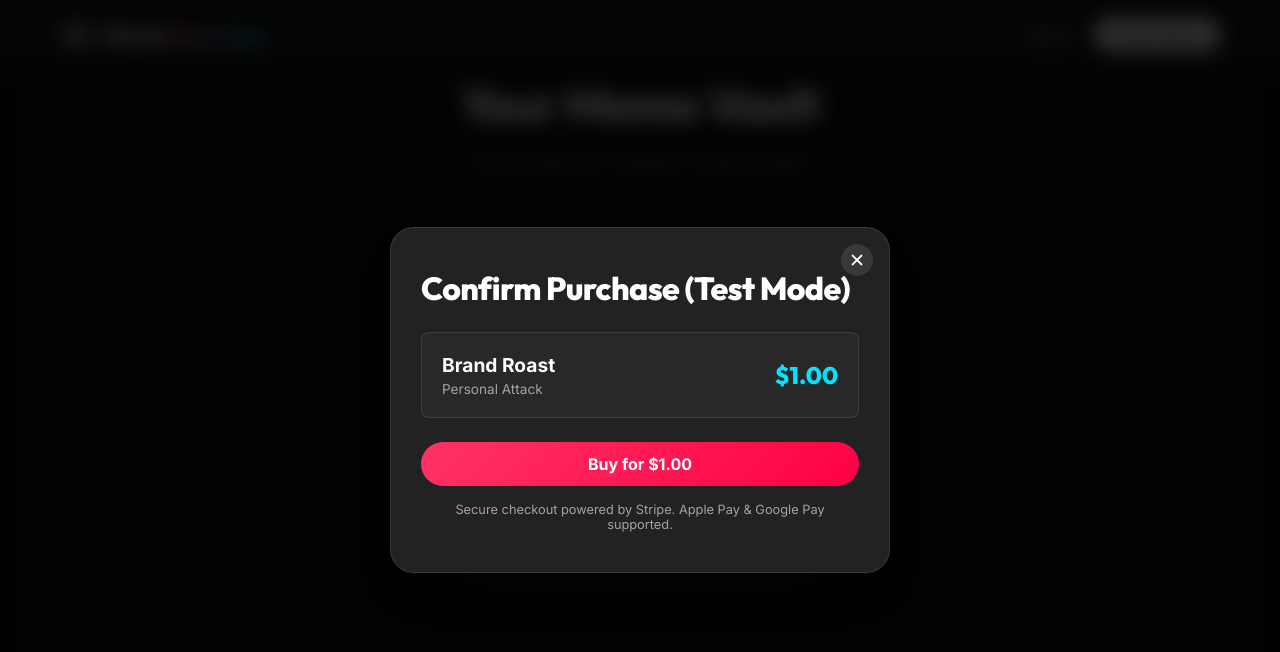
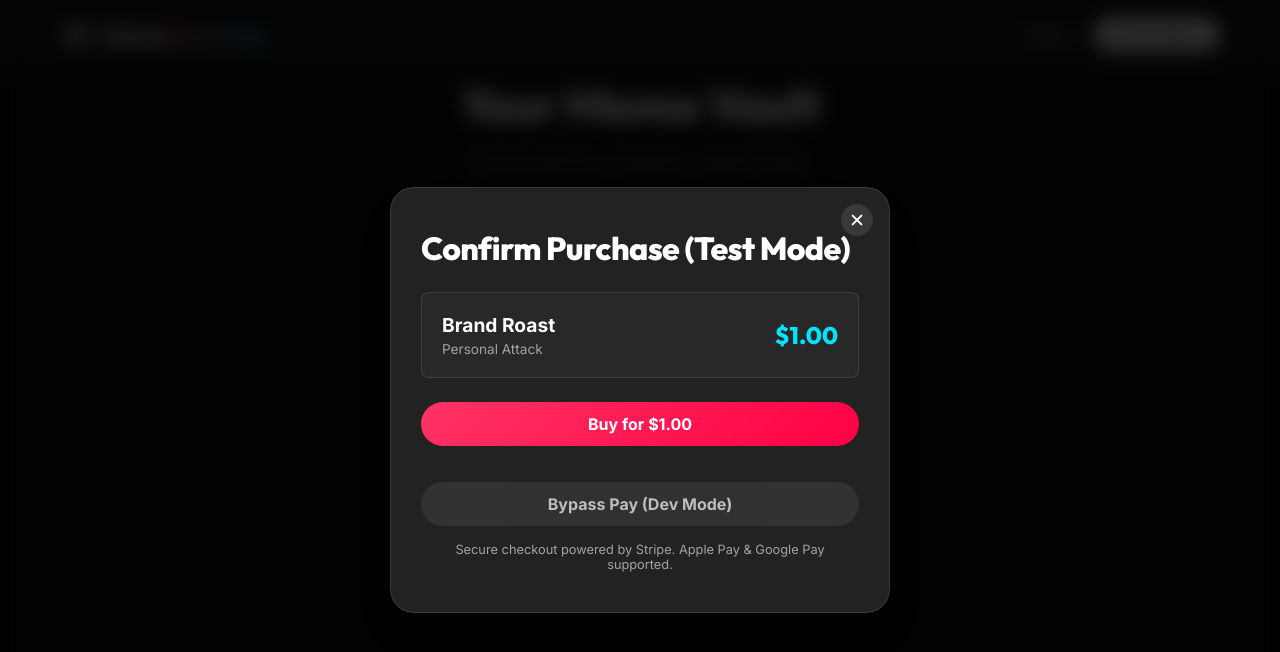
Before and after one commit to Farahprojects/meme-supreme, a Next.js app: page / in a window 1280 px wide. Both pictures are taken after a click on the element 640 px from the left and 2397 px from the top of the page. Shown: the part 1991-2643 px from the top of the page. Built offline with nearby package versions, Linux system fonts and the light colour scheme.

Commit message:
feat: add temporary checkout bypass for public testing

```diff
--- a/src/components/PurchaseModal.tsx
+++ b/src/components/PurchaseModal.tsx
@@ -306,6 +306,17 @@ export default function PurchaseModal({ isOpen, onClose, selectedProduct, initia
                         >
                             {isCheckingOut ? "Loading..." : `Buy for ${selectedProduct.price}`}
                         </button>
+                        <button
+                            className={styles.secondaryButton}
+                            style={{ marginTop: '12px', width: '100%', opacity: 0.7 }}
+                            onClick={() => {
+                                const testId = `test-${crypto.randomUUID()}`;
+                                setOrderId(testId);
+                                setStep("details");
+                            }}
+                        >
+                            Bypass Pay (Dev Mode)
+                        </button>
                         <p className={styles.fineprint}>Secure checkout powered by Stripe. Apple Pay & Google Pay supported.</p>
                     </div>
                 )}
```
